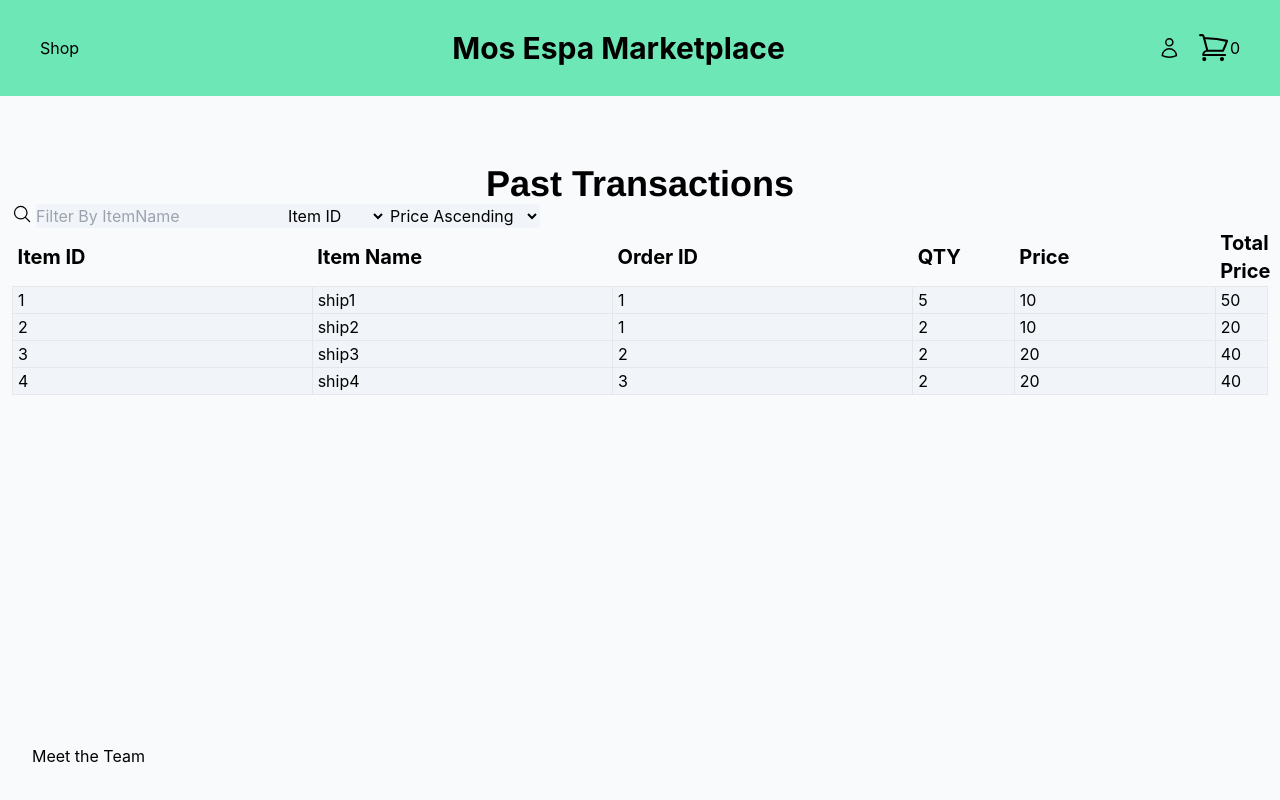
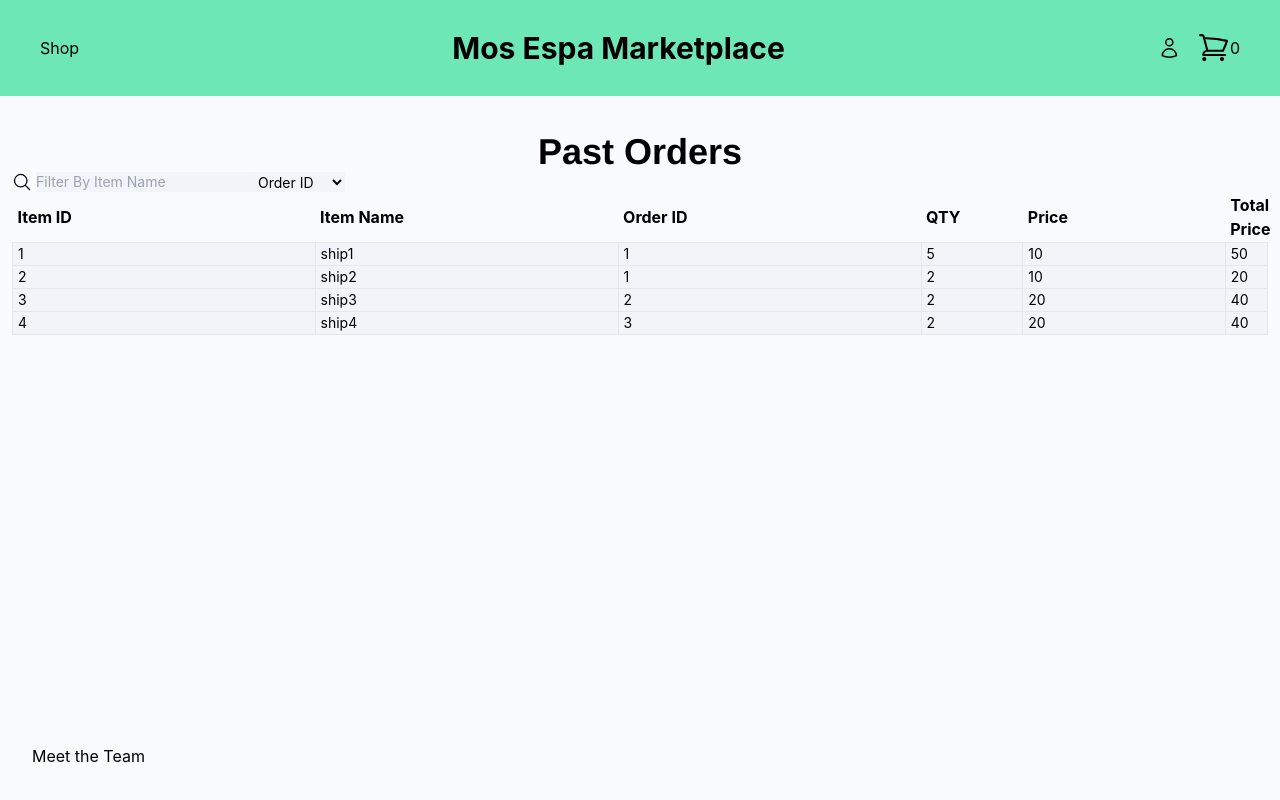
Before and after one commit to rysllvn/starmax-fe, a React (Create React App) app: page /purchase_history in a window 1280 px wide. Built offline with nearby package versions, Linux system fonts and the light colour scheme.

Commit message:
minor changes

```diff
--- a/src/pages/PurchaseHistoryPage.tsx
+++ b/src/pages/PurchaseHistoryPage.tsx
@@ -1,4 +1,5 @@
 import { MagnifyingGlassIcon } from '@heroicons/react/24/outline';
+import { stringify } from 'querystring';
 import { useEffect, useState } from "react";
 import { cartItemType } from "../utilities/types";
 
@@ -39,7 +40,7 @@ export default function PurchaseHistoryPage(){
     const DisplayData=purchaseHistory.map(
         (details) => {
             return(
-                <tr className="border-b border-l bg-slate-100">
+                <tr className="border-b border-l bg-slate-100 text-sm">
                     <td className="border-r translate-x-1">{details.item_id}</td>
                     <td className="border-r translate-x-1">{details.name}</td>
                     <td className="border-r translate-x-1">{details.order_id}</td>
@@ -57,34 +58,34 @@ export default function PurchaseHistoryPage(){
 
     return(
         <>
-            <div className="flex flex-col items-center mt-10">
-                <h1 className="text-4xl font-bold">Past Transactions</h1>
+            <div className="flex flex-col items-center mt-2">
+                <h1 className="text-4xl font-bold">Past Orders</h1>
             </div>
             <div className="ml-3 mr-3 flex flex-row">
                 <form className="flex flex-row">
                     <label>
                         <MagnifyingGlassIcon className='w-5 h-5 mr-1'/>
                     </label>
-                    <input className="bg-slate-100 outline-none placeholder:m-5" placeholder="Filter By ItemName" type="text" id="item_name"></input>
+                    <input className="bg-slate-100 outline-none placeholder:text-sm  text-sm"
+                        placeholder="Filter By Item Name" type="text" id="item_name">
+                    </input>
                 </form>
-                <select className="rounded-sm bg-slate-100">
+                <select className="rounded-sm bg-slate-100 text-sm">
+                    <option>Order ID</option>
                     <option>Item ID</option>
-                    <option>Item Name</option>
-                </select>
-                <select className="rounded-sm bg-slate-100">
-                    <option>Price Ascending</option>
-                    <option>Price Descending</option>
+                    <option>Item Price</option>
+                    <option>Total Price</option>
                 </select>
             </div>
             <div className="flex flex-col items-center">
             <table className="table-fixed ml-3 mr-3" id="purchaseHistory">
                 <thead className="border-b text-left">
-                    <tr className="text-xl">
+                    <tr className="text-md">
                         <th scope="col" className="w-1/4 translate-x-1">Item ID</th>
                         <th scope="col" className="w-1/4 translate-x-1">Item Name</th>
                         <th scope="col" className="w-1/4 translate-x-1">Order ID</th>
                         <th scope="col" className="w-1/12 translate-x-1">QTY</th>
-                        <th scope="col" className="w-1/5 translate-x-1">Price</th>
+                        <th scope="col" className="w-1/6 translate-x-1">Price</th>
                         <th scope="col" className="w-1/6 translate-x-1">Total Price</th>
                     </tr>
                 </thead>
@@ -101,6 +102,7 @@ export default function PurchaseHistoryPage(){
     //CURRENTLY DOES NOT WORK
     function filterTable(){
         var input, filter, table, tr, td, i, txtValue;
+        input: String;
         input = document.getElementById("UserInput");
         filter = input.value.toUpperCase();
         table = document.getElementById("purchaseHistory");
@@ -118,4 +120,49 @@ export default function PurchaseHistoryPage(){
             }
         }
     } */
+
+    /*
+    //CURENTLY DOES NOT WORK
+    function sortTableByString(n: number){
+        var table, tr, filtering, shouldSwap, dir, i, x, y, filterCount;
+        dir: String;
+        filterCount: Number;
+        filterCount = 0;
+        table = document.getElementById("purchaseHistory");
+        filtering = true;
+        dir = "asc";
+        while (filtering) {
+            filtering = false;
+            rows = table.rows;
+
+            for (i = 1; i < (rows.length -1);i++){
+                shouldSwap = false;
+                x = rows[i].getElementsByTagName("td")[n];
+                y = rows[i+1].getElementsByTagName("td")[n];
+
+                if(dir == "asc"){
+                    if(x.innerHTML.toLowerCase() > y.innerHTML.toLowerCase()) {
+                        shouldSwap = true;
+                        break;
+                    }
+                } else if (dir = "desc") {
+                    if(x.innerHTML.toLowerCase() < y.innerHTML.toLowerCase()){
+                        shouldSwap = true;
+                        break;
+                    }
+                }
+
+            }
+            if(shouldSwap) {
+                rows[i].parentNode.insertBefore(rows[i+1], rows[i]);
+                filtering = true;
+                filterCount++;
+            } else {
+                if (filterCount ==  0 && dir == "asc"){
+                    dir = "desc";
+                    filtering = true;
+                }
+            }
+        }
+    }*/
 }
```
